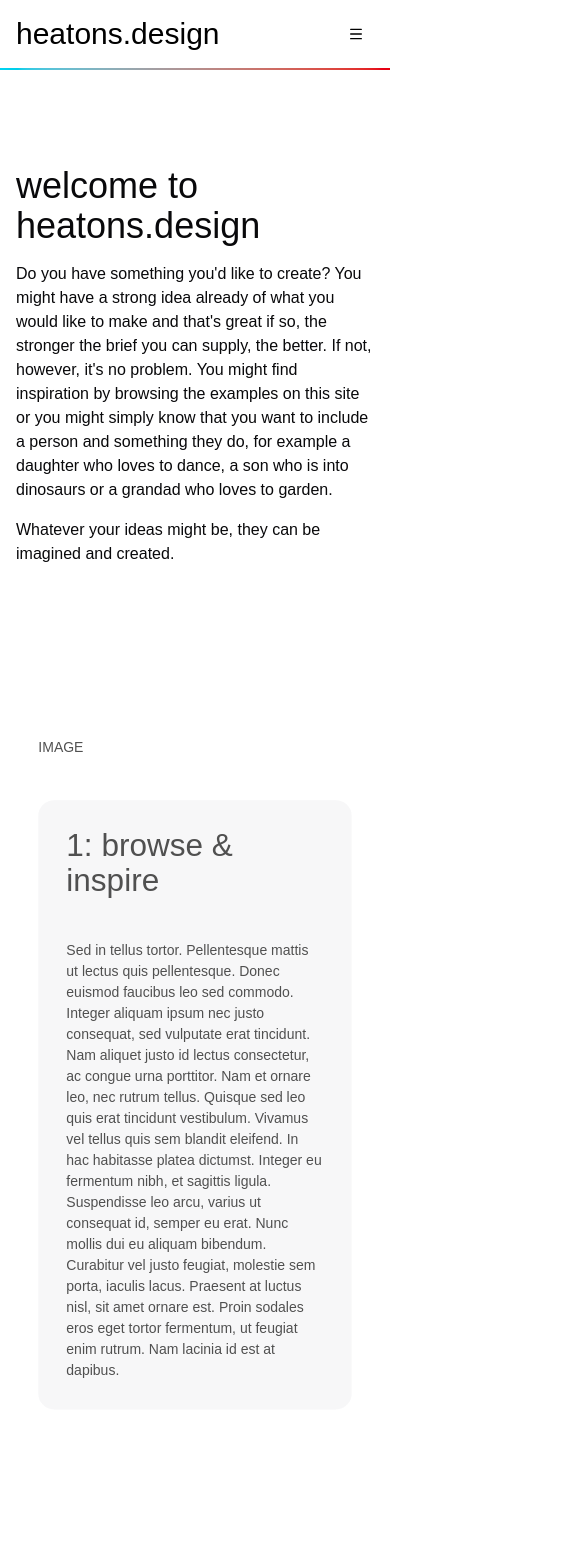
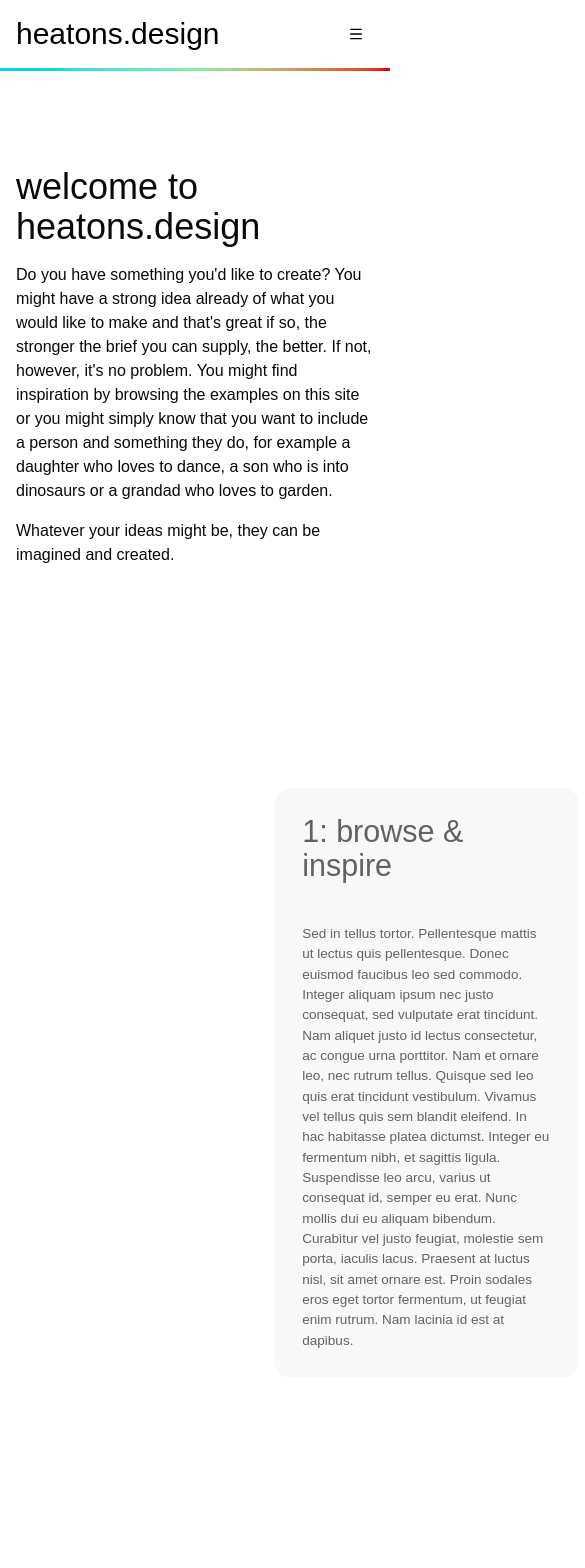
Before and after one commit to mark821005/heatons.design, a React (Vite) app: page /methodology in a window 390 px wide. Shown: the top 1568 px of the page, 585 px wide, since content can reach past the window. Built offline with nearby package versions, Linux system fonts and the light colour scheme; a web font is replaced by a local one.

Commit message:
Adds scroll animations

```diff
--- a/src/components/ui/ScrollProgress.tsx
+++ b/src/components/ui/ScrollProgress.tsx
@@ -12,7 +12,7 @@ export function ScrollProgress() {
 
   return (
     <motion.div
-      className="h-0.5 bg-linear-to-r from-cyan-400 to-red-600 z-[9999] origin-left"
+      className="h-0.75 bg-linear-to-r from-cyan-400 via-green-300 to-red-600 z-[9999] origin-left"
       style={{ scaleX }}
     />
   );
--- a/src/components/ui/Steps.tsx
+++ b/src/components/ui/Steps.tsx
@@ -11,11 +11,11 @@ export function Steps({ items }: StepProps) {
   return (
     <div className="w-full mx-auto my-4 md:my-12 lg:my-24">
       {items.map((item, index) => (
-        <div className="scrollScale grid grid-cols-1 md:grid-cols-3 gap-12 mb-24">
-          <div className="md:col-span-1">IMAGE</div>
+        <div className=" grid grid-cols-1 md:grid-cols-3 gap-12 mb-24">
+          <div className="md:col-span-1 scrollLeft">IMAGE</div>
           <div
             key={index}
-            className="md:col-span-2 group relative overflow-hidden rounded-2xl bg-zinc-100 p-8 md:p-12"
+            className="scrollRight md:col-span-2 group relative overflow-hidden rounded-2xl bg-zinc-100 p-8 md:p-12"
           >
             <h2 className="scroll-m-20 text-4xl mb-12">
               {index + 1}: {item.heading}
--- a/src/index.css
+++ b/src/index.css
@@ -197,8 +197,16 @@
   .scrollScale {
     animation: reveal-scale linear both;
   }
+  .scrollLeft {
+    animation: reveal-left linear both;
+  }
+  .scrollRight {
+    animation: reveal-right linear both;
+  }
   .scrollAnim,
-  .scrollScale {
+  .scrollScale,
+  .scrollLeft,
+  .scrollRight {
     view-timeline-name: --item-reveal;
     view-timeline-axis: block;
     animation-timeline: --item-reveal;
@@ -207,7 +215,7 @@
   @keyframes reveal-bg {
     from {
       background-color: var(--color-slate-300);
-      transform: scale(0.9);
+      transform: scale(0.7);
     }
     to {
       background-color: var(--color-slate-100);
@@ -230,4 +238,24 @@
       backdrop-filter: blur(12px);
     }
   }
+  @keyframes reveal-left {
+    from {
+      transform: scale(0.8) translateX(-100%);
+      opacity: 0.5;
+    }
+    to {
+      transform: scale(1) translateX(0);
+      opacity: 1;
+    }
+  }
+  @keyframes reveal-right {
+    from {
+      transform: scale(0.8) translateX(100%);
+      opacity: 0.5;
+    }
+    to {
+      transform: scale(1) translateX(0);
+      opacity: 1;
+    }
+  }
 }
```
